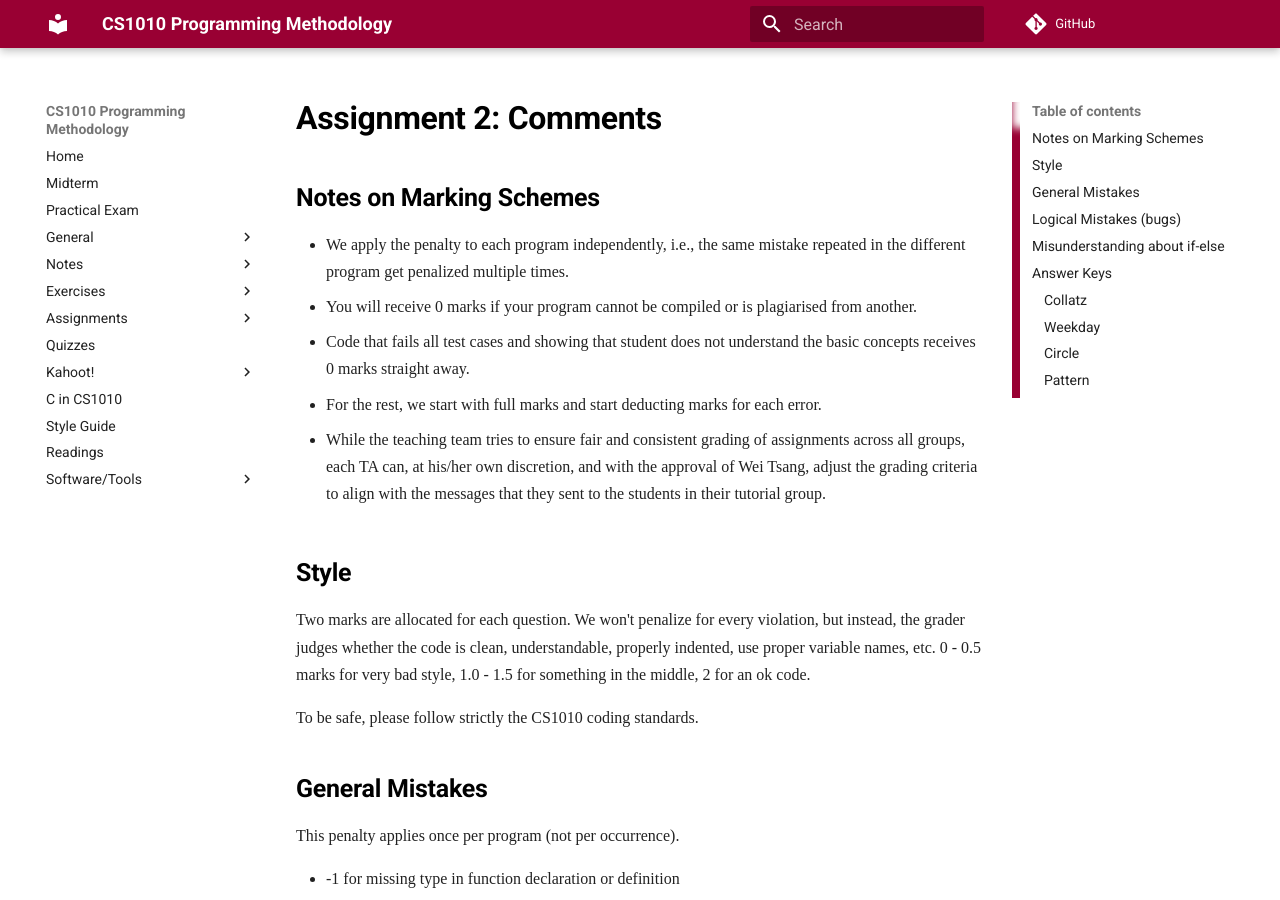
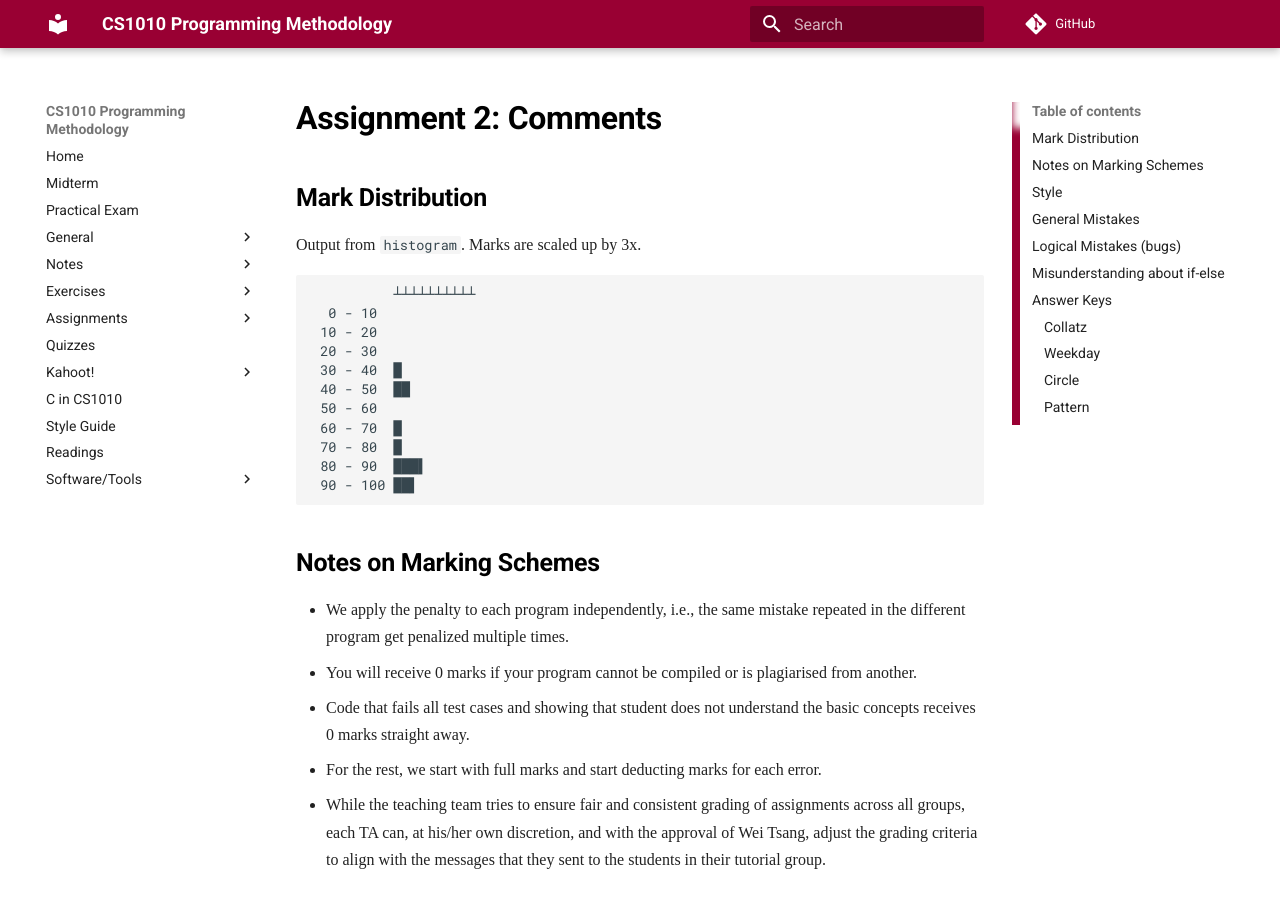
Before and after one commit to LL-Pengfei/CS1010-AY1819S1-Personal, an MkDocs documentation site: the page built from docs/as02-comments.md, in a window 1280 px wide and 900 px high. Built offline with MkDocs 1.6.1 and Material for MkDocs 9.7.7, drawn with Linux system fonts in a browser that asks for light colours; nearby versions of some CDN libraries; emoji names are drawn with the system emoji font; some web fonts are replaced; formulas are drawn with MathJax 3; comment, search, counter and statistics services are not loaded; old or Windows-style settings are respelled for this version of MkDocs.

Commit message:
Add histogram for Assignment 2 distribution.

````diff
--- a/docs/as02-comments.md
+++ b/docs/as02-comments.md
@@ -1,4 +1,22 @@
 # Assignment 2: Comments
+
+## Mark Distribution
+
+Output from `histogram`.  Marks are scaled up by 3x.
+
+```
+          ┴┴┴┴┴┴┴┴┴┴
+  0 - 10
+ 10 - 20
+ 20 - 30
+ 30 - 40  █
+ 40 - 50  ██
+ 50 - 60
+ 60 - 70  █
+ 70 - 80  █
+ 80 - 90  ███▌
+ 90 - 100 ██▌
+```
 
 ## Notes on Marking Schemes
 
````
